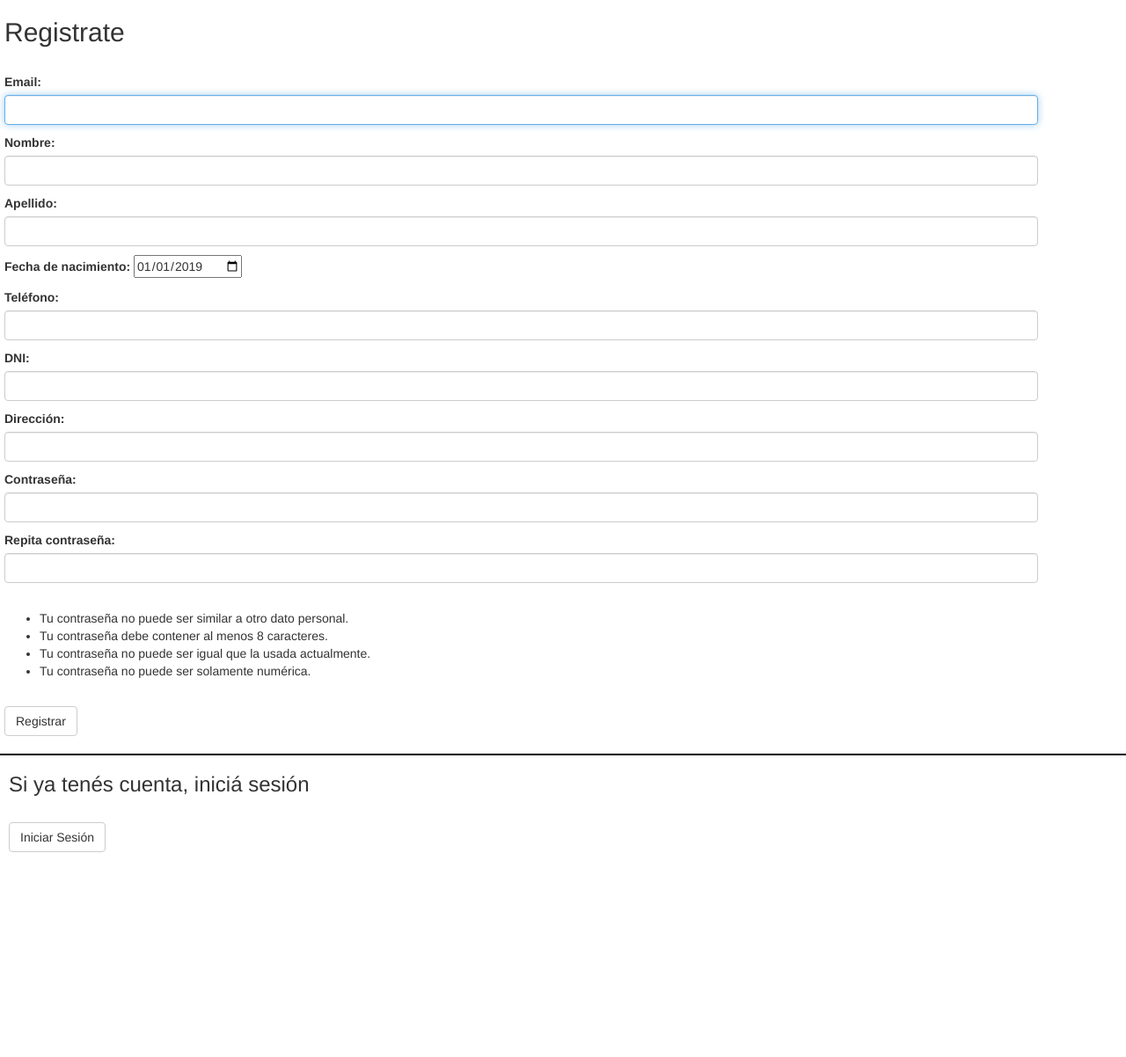
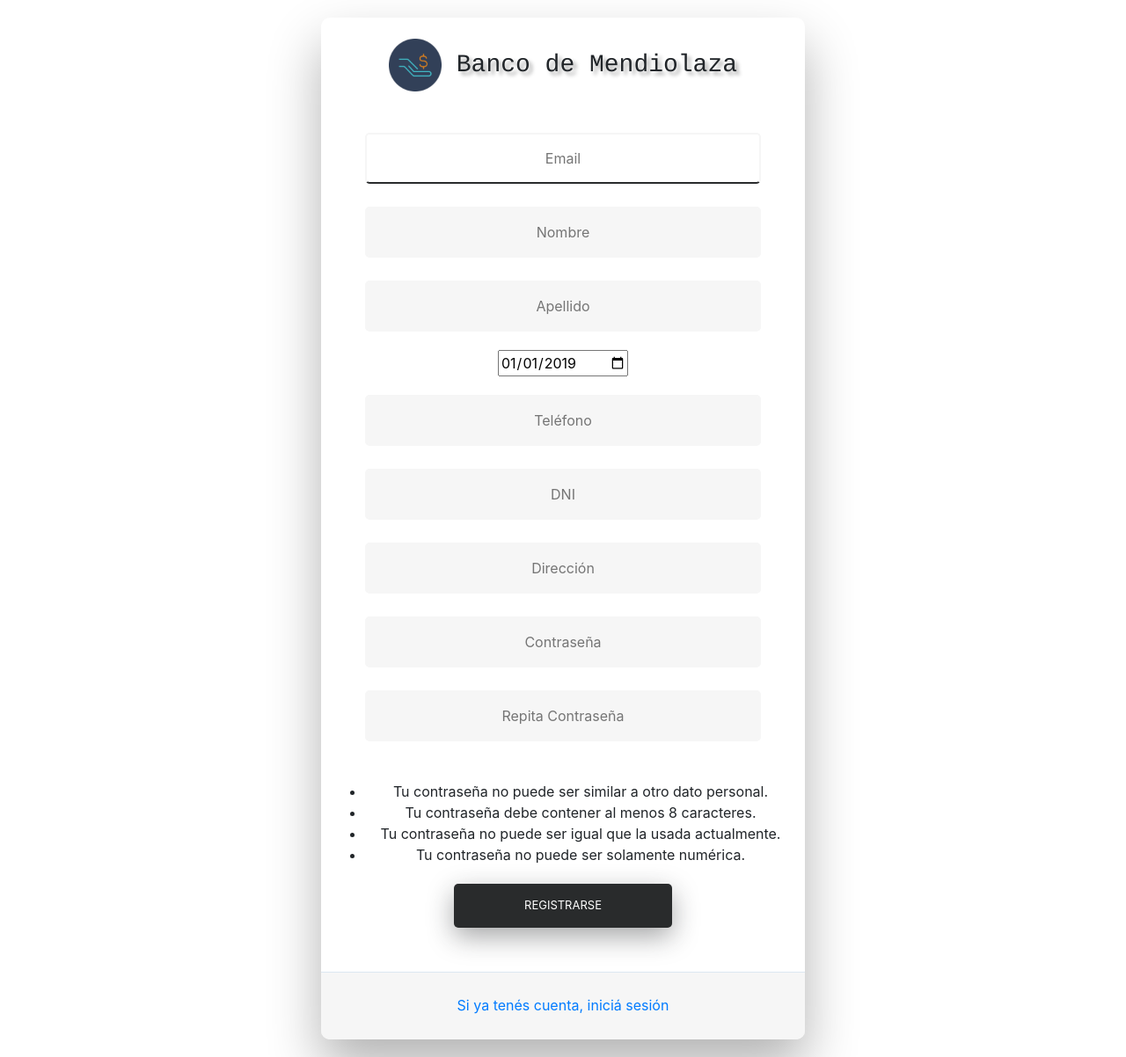
Before and after one commit to juampiludu/banco, a Django app: page /register/ in a window 1280 px wide. Shown: the whole page at 88% size. Before the commit the page ends 969 px from the top, so only its background shows below. Run offline with Django 3.2, Linux system fonts and the light colour scheme; some libraries are stand-ins or nearby versions.

Commit message:
nuevo front en inicio de sesion y registro, form.py modificado correspondientemente

```diff
--- a/Banco/Perfiles/form.py
+++ b/Banco/Perfiles/form.py
@@ -4,59 +4,68 @@ from .models import Cuenta
 
 class RegistroForm(UserCreationForm):
 
-    first_name = forms.CharField(label="Nombre", max_length=140, required=True, widget=forms.TextInput(
+    first_name = forms.CharField(label="", max_length=140, required=True, widget=forms.TextInput(
         attrs={
-            'class': 'form-control',
+            'class': 'fadeIn second',
+            'placeholder': 'Nombre',
         }
     ))
 
-    last_name = forms.CharField(label="Apellido", max_length=140, required=True, widget=forms.TextInput(
+    last_name = forms.CharField(label="", max_length=140, required=True, widget=forms.TextInput(
         attrs={
-            'class': 'form-control',
+            'class': 'fadeIn third',
+            'placeholder': 'Apellido',
         }
     ))
 
-    born_date = forms.DateField(label="Fecha de nacimiento", required=True, initial='2019-01-01', widget=forms.TextInput(
+    born_date = forms.DateField(label="", required=True, initial='2019-01-01', widget=forms.TextInput(
         attrs={
             'type': 'date',
+            'class': 'fadeIn fourth',
         }
     ))
 
-    email = forms.EmailField(label="Email", required=True, widget=forms.TextInput(
+    email = forms.EmailField(label="", required=True, widget=forms.TextInput(
         attrs={
-            'class': 'form-control',
+            'class': 'fadeIn fifth',
+            'placeholder': 'Email',
         }
     ))
 
-    phone = forms.CharField(label="Teléfono", max_length=14, required=True, widget=forms.TextInput(
+    phone = forms.CharField(label="", max_length=14, required=True, widget=forms.TextInput(
         attrs={
-            'class': 'form-control',
+            'class': 'fadeIn sixth',
+            'placeholder': 'Teléfono',
         }
     ))
 
-    dni = forms.CharField(label="DNI", max_length=8, required=True, widget=forms.TextInput(
+    dni = forms.CharField(label="", max_length=8, required=True, widget=forms.TextInput(
         attrs={
-            'class': 'form-control',
+            'class': 'fadeIn seventh',
+            'placeholder': 'DNI',
         }
     ))
 
-    direction = forms.CharField(label="Dirección", max_length=140, required=False, widget=forms.TextInput(
+    direction = forms.CharField(label="", max_length=140, required=False, widget=forms.TextInput(
         attrs={
-            'class': 'form-control',
+            'class': 'fadeIn eighth',
+            'placeholder': 'Dirección',
         }
     ))
 
-    password1 = forms.CharField(label='Contraseña', widget=forms.TextInput(
+    password1 = forms.CharField(label='', widget=forms.TextInput(
         attrs={
             'type': 'password',
-            'class': 'form-control',
+            'class': 'fadeIn ninth',
+            'placeholder': 'Contraseña',
         }
     ))
 
-    password2 = forms.CharField(label='Repita contraseña', widget=forms.TextInput(
+    password2 = forms.CharField(label='', widget=forms.TextInput(
         attrs={
             'type': 'password',
-            'class': 'form-control',
+            'class': 'fadeIn tenth',
+            'placeholder': 'Repita Contraseña',
         }
     ))
 
@@ -171,3 +180,22 @@ class CambiarContraForm(PasswordChangeForm):
             'new_password1',
             'new_password2',
         )
+
+class LoginForm(AuthenticationForm):
+
+    username = forms.EmailField(label=False, required=True, widget=forms.TextInput(
+        attrs={
+            'class': 'fadeIn second',
+            'placeholder': 'Email',
+            'name': 'username',
+        }
+    ))
+
+    password = forms.CharField(label=False, widget=forms.TextInput(
+        attrs={
+            'type': 'password',
+            'class': 'fadeIn third',
+            'placeholder': 'Contraseña',
+            'name': 'password',
+        }
+    ))
--- /dev/null
+++ b/Banco/Perfiles/templates/base_form.html
@@ -0,0 +1,40 @@
+{% load static %}
+<!DOCTYPE html>
+<html lang="es-Ar">
+<head>
+    <meta charset="UTF-8">
+    <meta name="viewport" content="width=device-width, initial-scale=1.0">
+    <title>{{title}} | Banco de Mendiolaza</title>
+    <link rel="shortcut icon" href="{% static 'icon.png' %}">
+    <link rel="stylesheet" href="{% static 'css/forms.css' %}">
+    <link href="//maxcdn.bootstrapcdn.com/bootstrap/4.0.0/css/bootstrap.min.css" rel="stylesheet" id="bootstrap-css">
+    <script src="//maxcdn.bootstrapcdn.com/bootstrap/4.0.0/js/bootstrap.min.js"></script>
+    <script src="//cdnjs.cloudflare.com/ajax/libs/jquery/3.2.1/jquery.min.js"></script>
+</head>
+<body>
+
+    <div class="wrapper fadeInDown">
+        <div id="formContent">
+          <!-- Tabs Titles -->
+
+          <br/>
+
+          <!-- Icon -->
+          <div class="fadeIn first">
+            <h5 id="titulo">
+                <img src="{% static 'icon2.png' %}" id="icon" alt="Banco de Mendiolaza" style="height: 60px; width: 60px; vertical-align: middle;" />
+                 Banco de Mendiolaza
+            </h5>
+          </div>
+
+          <br/>
+
+          {% block mainblock %}
+          {% endblock %}
+
+        </div>
+      </div>
+
+
+</body>
+</html>
--- a/Banco/Perfiles/templates/register.html
+++ b/Banco/Perfiles/templates/register.html
@@ -1,39 +1,23 @@
+{% extends 'base_form.html' %}
 {% load static %}
-<html>
-    <head>
-        <title>Registrate / Banco de Mendiolaza</title>
-        <link rel="shortcut icon" href="{% static 'icon.png' %}">
-        <link rel="stylesheet" href="https://maxcdn.bootstrapcdn.com/bootstrap/3.3.7/css/bootstrap.min.css">
-        <link rel="stylesheet" href="{% static 'css/estilos.css' %}">
-    </head>
-    <body>
-<div id="register">
-    <h2>Registrate</h2>
-    <br>
-    <form method="POST">
+{% block mainblock %}
+
+  <!-- Login Form -->
+  <form method="POST" style="margin: 10px;" autocomplete="off">
     {{ form.as_p }}
     {% csrf_token %}
     <br>
-        <ul>
+    <ul class="fadeIn eleventh">
         <li>Tu contraseña no puede ser similar a otro dato personal.</li>
         <li>Tu contraseña debe contener al menos 8 caracteres.</li>
         <li>Tu contraseña no puede ser igual que la usada actualmente.</li>
         <li>Tu contraseña no puede ser solamente numérica.</li>
     </ul>
-        <br>
-        <button type="submit" class="btn btn-default">Registrar</button>
+    <input type="submit" class="fadeIn twelveth" value="Registrarse">
   </form>
+
+  <div id="formFooter">
+    <a class="underlineHover" href="/login">Si ya tenés cuenta, iniciá sesión</a>
   </div>
 
-<hr />
-
-<div id="div-register">
-        <h3>Si ya tenés cuenta, iniciá sesión</h3>
-        <br>
-        <button type="button" class="btn btn-default" onclick="window.location='/login'">Iniciar Sesión</button>
-</div>
-<br>
-<br>
-<br>
-    </body>
-</html>
+{% endblock mainblock %}
--- a/Banco/Perfiles/templates/welcome.html
+++ b/Banco/Perfiles/templates/welcome.html
@@ -68,6 +68,5 @@
 </div>
     <br>
     <br>
-    <br>
 
 {% endblock %}
--- a/Banco/Perfiles/views.py
+++ b/Banco/Perfiles/views.py
@@ -3,7 +3,7 @@ from django.contrib.auth import logout as do_logout
 from django.contrib.auth import login as do_login
 from django.contrib.auth import authenticate
 from django.contrib.auth.forms import AuthenticationForm, UserCreationForm, UserChangeForm, PasswordChangeForm, PasswordResetForm
-from .form import RegistroForm, ActualizarForm, CambiarContraForm
+from .form import RegistroForm, ActualizarForm, CambiarContraForm, LoginForm
 from django.contrib.auth import update_session_auth_hash
 from django.http import HttpResponseRedirect, HttpResponse
 from django.contrib import messages
@@ -18,6 +18,7 @@ def welcome(request):
     return redirect('/login')
 
 def register(request):
+    title = 'Registrarse'
     form = RegistroForm()
     if request.method == "POST":
         form = RegistroForm(data=request.POST)
@@ -32,12 +33,13 @@ def register(request):
     form.fields['password1'].help_text = None
     form.fields['password2'].help_text = None
 
-    return render(request, "register.html", {'form': form})
+    return render(request, "register.html", {'form': form, 'title' : title})
 
 def login(request):
+    title = 'Iniciar Sesión'
     if request.user.is_authenticated:
         return redirect('welcome')
-    form = AuthenticationForm()
+    form = LoginForm()
     if request.method == "POST":
         form = AuthenticationForm(data=request.POST)
         if form.is_valid():
@@ -50,7 +52,7 @@ def login(request):
                 do_login(request, user)
                 return redirect('/')
 
-    return render(request, "login.html", {'form': form})
+    return render(request, "login.html", {'form': form, 'title' : title})
 
 def logout(request):
     if not request.user.is_authenticated:
--- a/Banco/config/urls.py
+++ b/Banco/config/urls.py
@@ -20,7 +20,7 @@ from Perfiles import views
 urlpatterns = [
     path('', views.welcome),
     path('register/', views.register),
-    path('login/', views.login),
+    path('login/', views.login, name="login"),
     path('logout/', views.logout),
     path('info/', views.info),
     path('perfil/', views.perfil),
--- a/Banco/statics/css/estilos.css
+++ b/Banco/statics/css/estilos.css
@@ -9,12 +9,6 @@ nav {
 
 #sticky-footer {
   flex-shrink: none;
-}
-
-#titulo {
-  font-family: 'Courier', arial;
-  font-size: 48px;
-  text-shadow: 4px 4px 4px #aaa;
 }
 
 #skere {
--- /dev/null
+++ b/Banco/statics/css/forms.css
@@ -0,0 +1,315 @@
+
+/* BASIC */
+
+html {
+    background-color: #ffffff;
+  }
+
+  body {
+    font-family: "Poppins", sans-serif;
+    height: 100vh;
+  }
+
+  a {
+    color: #92badd;
+    display:inline-block;
+    text-decoration: none;
+    font-weight: 400;
+  }
+
+  h2 {
+    text-align: center;
+    font-size: 16px;
+    font-weight: 600;
+    text-transform: uppercase;
+    display:inline-block;
+    margin: 40px 8px 10px 8px;
+    color: #cccccc;
+  }
+
+  #titulo {
+    font-family: 'Courier', arial;
+    font-size: 28px;
+    text-shadow: 4px 4px 4px #aaa;
+  }
+
+  /* STRUCTURE */
+
+  .wrapper {
+    display: flex;
+    align-items: center;
+    flex-direction: column;
+    justify-content: center;
+    width: 100%;
+    min-height: 100%;
+    padding: 20px;
+  }
+
+  #formContent {
+    -webkit-border-radius: 10px 10px 10px 10px;
+    border-radius: 10px 10px 10px 10px;
+    background: #fff;
+    padding: 30px;
+    width: 90%;
+    max-width: 550px;
+    position: relative;
+    padding: 0px;
+    -webkit-box-shadow: 0 30px 60px 0 rgba(0,0,0,0.3);
+    box-shadow: 0 30px 60px 0 rgba(0,0,0,0.3);
+    text-align: center;
+  }
+
+  #formFooter {
+    background-color: #f6f6f6;
+    border-top: 1px solid #dce8f1;
+    padding: 25px;
+    text-align: center;
+    -webkit-border-radius: 0 0 10px 10px;
+    border-radius: 0 0 10px 10px;
+  }
+
+
+
+  /* TABS */
+
+  h2.inactive {
+    color: #cccccc;
+  }
+
+  h2.active {
+    color: #0d0d0d;
+    border-bottom: 2px solid #5fbae9;
+  }
+
+
+
+  /* FORM TYPOGRAPHY*/
+
+  input[type=button], input[type=submit], input[type=reset]  {
+    background-color: #292b2c;
+    border: none;
+    color: white;
+    padding: 15px 80px;
+    text-align: center;
+    text-decoration: none;
+    display: inline-block;
+    text-transform: uppercase;
+    font-size: 13px;
+    cursor: pointer;
+    -webkit-box-shadow: 0 10px 30px 0 rgba(31, 33, 34, 0.4);
+    box-shadow: 0 10px 30px 0 rgba(31,33,34,0.4);
+    -webkit-border-radius: 5px 5px 5px 5px;
+    border-radius: 5px 5px 5px 5px;
+    margin: 5px 20px 40px 20px;
+    -webkit-transition: all 0.3s ease-in-out;
+    -moz-transition: all 0.3s ease-in-out;
+    -ms-transition: all 0.3s ease-in-out;
+    -o-transition: all 0.3s ease-in-out;
+    transition: all 0.3s ease-in-out;
+  }
+
+  input[type=button]:hover, input[type=submit]:hover, input[type=reset]:hover  {
+    background-color: #161718;
+  }
+
+  input[type=button]:active, input[type=submit]:active, input[type=reset]:active  {
+    -moz-transform: scale(0.95);
+    -webkit-transform: scale(0.95);
+    -o-transform: scale(0.95);
+    -ms-transform: scale(0.95);
+    transform: scale(0.95);
+  }
+
+  input[type=text], input[type=password] {
+    background-color: #f6f6f6;
+    border: none;
+    color: #0d0d0d;
+    padding: 15px 32px;
+    text-align: center;
+    text-decoration: none;
+    display: inline-block;
+    font-size: 16px;
+    margin: 5px;
+    width: 85%;
+    border: 2px solid #f6f6f6;
+    -webkit-transition: all 0.5s ease-in-out;
+    -moz-transition: all 0.5s ease-in-out;
+    -ms-transition: all 0.5s ease-in-out;
+    -o-transition: all 0.5s ease-in-out;
+    transition: all 0.5s ease-in-out;
+    -webkit-border-radius: 5px 5px 5px 5px;
+    border-radius: 5px 5px 5px 5px;
+  }
+
+  input[type=text]:focus, input[type=password]:focus {
+    background-color: #fff;
+    border-bottom: 2px solid #292b2c;
+  }
+
+  input[type=text]:placeholder, input[type=password]:placeholder {
+    color: #cccccc;
+  }
+
+
+
+  /* ANIMATIONS */
+
+  /* Simple CSS3 Fade-in-down Animation */
+  .fadeInDown {
+    -webkit-animation-name: fadeInDown;
+    animation-name: fadeInDown;
+    -webkit-animation-duration: 1s;
+    animation-duration: 1s;
+    -webkit-animation-fill-mode: both;
+    animation-fill-mode: both;
+  }
+
+  @-webkit-keyframes fadeInDown {
+    0% {
+      opacity: 0;
+      -webkit-transform: translate3d(0, -100%, 0);
+      transform: translate3d(0, -100%, 0);
+    }
+    100% {
+      opacity: 1;
+      -webkit-transform: none;
+      transform: none;
+    }
+  }
+
+  @keyframes fadeInDown {
+    0% {
+      opacity: 0;
+      -webkit-transform: translate3d(0, -100%, 0);
+      transform: translate3d(0, -100%, 0);
+    }
+    100% {
+      opacity: 1;
+      -webkit-transform: none;
+      transform: none;
+    }
+  }
+
+  /* Simple CSS3 Fade-in Animation */
+  @-webkit-keyframes fadeIn { from { opacity:0; } to { opacity:1; } }
+  @-moz-keyframes fadeIn { from { opacity:0; } to { opacity:1; } }
+  @keyframes fadeIn { from { opacity:0; } to { opacity:1; } }
+
+  .fadeIn {
+    opacity:0;
+    -webkit-animation:fadeIn ease-in 1;
+    -moz-animation:fadeIn ease-in 1;
+    animation:fadeIn ease-in 1;
+
+    -webkit-animation-fill-mode:forwards;
+    -moz-animation-fill-mode:forwards;
+    animation-fill-mode:forwards;
+
+    -webkit-animation-duration:1s;
+    -moz-animation-duration:1s;
+    animation-duration:1s;
+  }
+
+  .fadeIn.first {
+    -webkit-animation-delay: 0.4s;
+    -moz-animation-delay: 0.4s;
+    animation-delay: 0.4s;
+  }
+
+  .fadeIn.second {
+    -webkit-animation-delay: 0.6s;
+    -moz-animation-delay: 0.6s;
+    animation-delay: 0.6s;
+  }
+
+  .fadeIn.third {
+    -webkit-animation-delay: 0.8s;
+    -moz-animation-delay: 0.8s;
+    animation-delay: 0.8s;
+  }
+
+  .fadeIn.fourth {
+    -webkit-animation-delay: 1s;
+    -moz-animation-delay: 1s;
+    animation-delay: 1s;
+  }
+
+  .fadeIn.fifth {
+    -webkit-animation-delay: 1s;
+    -moz-animation-delay: 1s;
+    animation-delay: 1s;
+  }
+
+  .fadeIn.sixth {
+    -webkit-animation-delay: 1.2s;
+    -moz-animation-delay: 1.2s;
+    animation-delay: 1.2s;
+  }
+
+  .fadeIn.seventh {
+    -webkit-animation-delay: 1.4s;
+    -moz-animation-delay: 1.4s;
+    animation-delay: 1.4s;
+  }
+
+  .fadeIn.eighth {
+    -webkit-animation-delay: 1.6s;
+    -moz-animation-delay: 1.6s;
+    animation-delay: 1.6s;
+  }
+
+  .fadeIn.ninth {
+    -webkit-animation-delay: 1.8s;
+    -moz-animation-delay: 1.8s;
+    animation-delay: 1.8s;
+  }
+
+  .fadeIn.tenth {
+    -webkit-animation-delay: 2s;
+    -moz-animation-delay: 2s;
+    animation-delay: 2s;
+  }
+
+  .fadeIn.eleventh {
+    -webkit-animation-delay: 2.2s;
+    -moz-animation-delay: 2.2s;
+    animation-delay: 2.2s;
+  }
+
+  .fadeIn.twelveth {
+    -webkit-animation-delay: 2.4s;
+    -moz-animation-delay: 2.4s;
+    animation-delay: 2.4s;
+  }
+
+  /* Simple CSS3 Fade-in Animation */
+  .underlineHover:after {
+    display: block;
+    left: 0;
+    bottom: -10px;
+    width: 0;
+    height: 2px;
+    background-color: #292b2c;
+    content: "";
+    transition: width 0.2s;
+  }
+
+  .underlineHover:hover {
+    color: #0d0d0d;
+  }
+
+  .underlineHover:hover:after{
+    width: 100%;
+  }
+
+
+
+  /* OTHERS */
+
+  *:focus {
+      outline: none;
+  }
+
+  #icon {
+    width:60%;
+  }
```
Also changed, not shown: Banco/Perfiles/templates/login.html (+21 -38 lines), Banco/banking/migrations/0012_auto_20200802_0147.py (added). Lines whose indentation alone changed are shown as unchanged.
